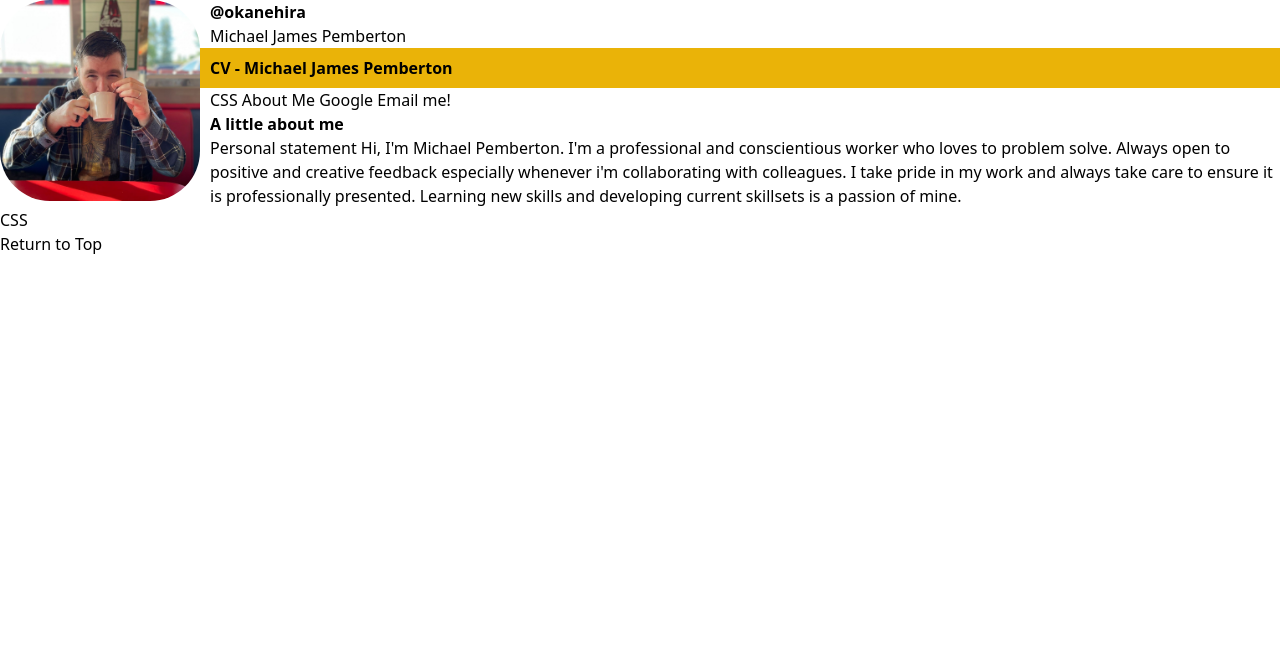
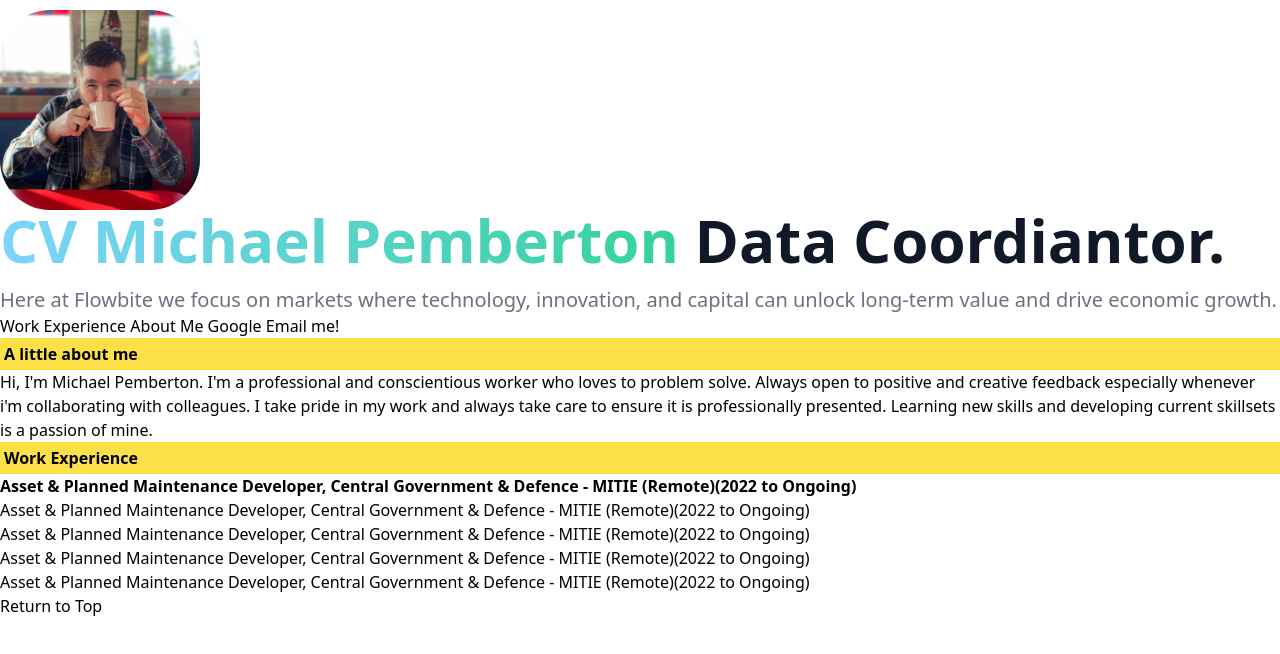
Before and after one commit to mjpcpu/HTML, a plain HTML site: page index.html in a window 1280 px wide. Drawn offline with nearby package versions, Linux system fonts and the light colour scheme.

Commit message:
New Editsd

```diff
--- a/index.html
+++ b/index.html
@@ -5,37 +5,43 @@
     <title>CV - Michael James Pemberton</title>
     <!-- <link rel="stylesheet" href="style.css"> -->
     <style>
-      img {
+      img.profile {
         width: 100px;
         border-radius: 50px;
-        float: left;
-        margin-right: 10px;
+
+        margin-top: 10px;
       }
-      img {
+      img.profile {
         width: 200px;
         height: 200px;
-        object-fit: cover;
+        object-fit:
       }
 
       .username {
         font-weight: bold;
       }
     </style>
+
 <div>
 
-  <img src="/images/images/me_1.jpg" alt="A picture of me">
-  <p class="username">@okanehira</p>
-  <p>Michael James Pemberton</p>
+  <img class="profile" src="/images/images/me_1.jpg" alt="A picture of me">
+  <!-- <p class="username">@okanehira</p>
+  <p>Michael James Pemberton</p> -->
 </div>
-
-  </head>
-  <h1 class="bg-yellow-500 p-2 text-black-300 font-bold">CV - Michael James Pemberton</h1>
-  <body>
 
 
 
 
-    <a href="#section-css">CSS</a>
+
+  </head>
+  <!-- <h1 class="bg-yellow-400 p-2 text-black-300 font-bold">CV - Michael James Pemberton</h1> -->
+  <body>
+
+    <h1 class="mb-4 text-3xl font-extrabold text-gray-900 dark:text-white md:text-5xl lg:text-6xl"><span class="text-transparent bg-clip-text bg-gradient-to-r to-emerald-400 from-sky-300">CV Michael Pemberton</span> Data Coordiantor.</h1>
+<p class="text-lg font-normal text-gray-500 lg:text-xl dark:text-gray-400">Here at Flowbite we focus on markets where technology, innovation, and capital can unlock long-term value and drive economic growth.</p>
+
+
+    <a href="#section-Work-exp">Work Experience</a>
     <a href="Company/about.html">About Me</a>
 
 
@@ -43,9 +49,9 @@
     <a href="mailto:mjpcpu@gmail.com">Email me!</a>
 
   </div>
-  <h1 class="font-semibold">A little about me</h1>
+  <h1 class="bg-yellow-300 p-1 text-black-300 font-bold">A little about me</h1>
     <p>
-      Personal statement
+
 
 Hi, I'm Michael Pemberton. I'm a professional and conscientious worker who loves to problem solve.
 Always open to positive and creative feedback especially whenever i'm collaborating with colleagues.
@@ -53,29 +59,13 @@ I take pride in my work and always take care to ensure it is professionally pres
 Learning new skills and developing current skillsets is a passion of mine.
 
     </p>
-    <h2 id="section-css">CSS</h2>
+    <h2 id="section-work_exp" class="bg-yellow-300 p-1 text-black-300 font-bold">Work Experience</h2>
 
-      <p class="para1" Lorem ipsum dolor sit amet consectetur adipisicing elit. Nobis alias, quod
-      soluta, officia iure excepturi vitae, in illum exercitationem incidunt
-      maxime! Ad, dolorem et eaque eligendi officiis expedita nesciunt nam nisi.
-      Odio explicabo architecto ratione eum laboriosam, corrupti qui recusandae
-      saepe possimus molestias. Incidunt iure, dicta quasi nobis aut harum
-      beatae delectus neque eaque amet cum ducimus earum ea, quisquam
-      reprehenderit provident omnis dolor eum, corrupti modi nihil sequi
-      doloremque. Asperiores debitis dolor quisquam culpa veritatis! Ad qui
-      officia neque, possimus praesentium accusantium perspiciatis quas eum
-      atque pariatur velit assumenda dolores, harum iure corporis aperiam fuga
-      cupiditate nesciunt deleniti sunt natus tempore odio repudiandae
-      voluptates? Ex perspiciatis at vitae minima ratione itaque rem suscipit et
-      eum quo laborum possimus consequuntur error est, maiores commodi provident
-      odit alias mollitia recusandae tempora. Libero quis, explicabo molestias
-      optio sapiente corrupti hic illum alias esse iure accusantium debitis
-      aliquam numquam earum provident obcaecati, at nobis ad, quasi vero
-      laudantium? Distinctio cum dolorum saepe voluptatem quo in, quia omnis
-      corrupti maxime debitis quasi ratione laudantium, doloremque illo minima
-      earum. Assumenda molestiae facilis ullam vel officia ab voluptate iste
-      officiis, quas magni est autem consequatur dolorum atque nesciunt
-      perspiciatis aliquam esse ipsam repellat. Autem, alias itaque? </p>
+      <p class= "font-semibold"> Asset & Planned Maintenance Developer, Central Government & Defence - MITIE (Remote)(2022 to Ongoing) </p>
+      <p class= "list-disc"> Asset & Planned Maintenance Developer, Central Government & Defence - MITIE (Remote)(2022 to Ongoing) </p>
+      <p class= "list-disc"> Asset & Planned Maintenance Developer, Central Government & Defence - MITIE (Remote)(2022 to Ongoing) </p>
+      <p class= "list-disc"> Asset & Planned Maintenance Developer, Central Government & Defence - MITIE (Remote)(2022 to Ongoing) </p>
+      <p class= "list-disc"> Asset & Planned Maintenance Developer, Central Government & Defence - MITIE (Remote)(2022 to Ongoing) </p>
 
     <a href="#">Return to Top</a>
     <!-- <img src="images/306932649_10158937451806828_8922528240510366231_n.jpg" alt="An Image of Me"/>
--- a/style.css
+++ b/style.css
@@ -2,3 +2,9 @@
     color: blue;
     width: fit-content;
 }
+
+.cv_title {
+    color: black;
+    font-size: large;
+    font-family: 'Trebuchet MS', 'Lucida Sans Unicode', 'Lucida Grande', 'Lucida Sans', Arial, sans-serif;
+}
```
Also changed, not shown: index_new.html (added, +20 -0 lines), tailwind.config.js (added).
